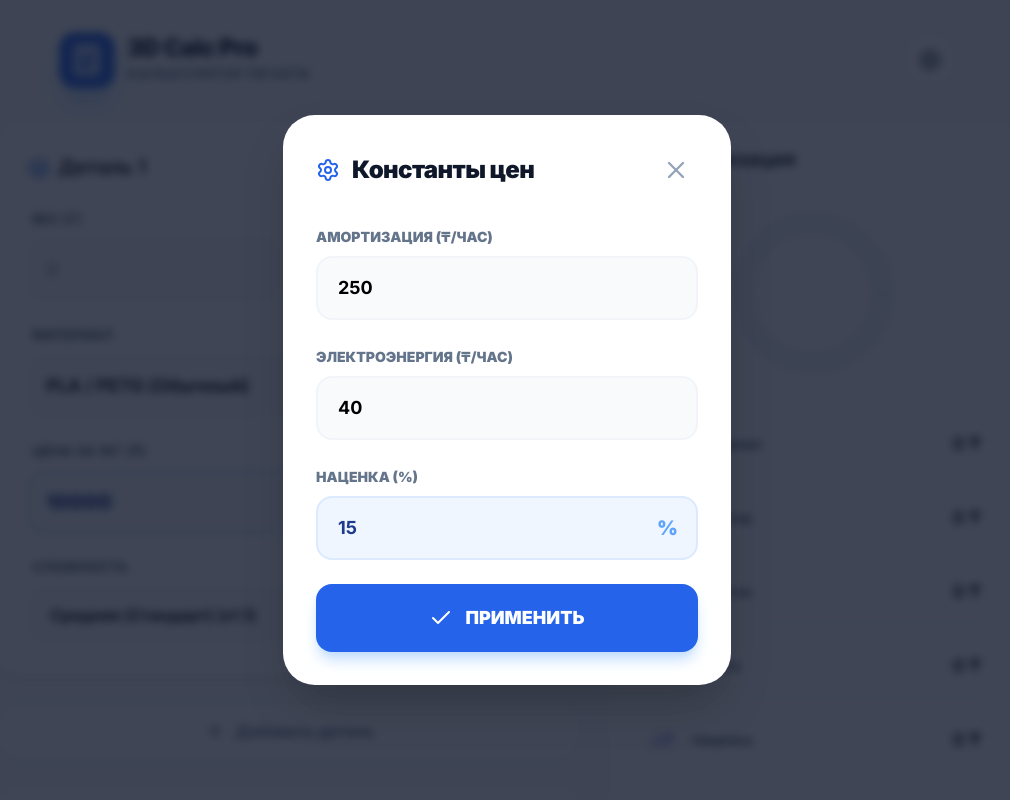
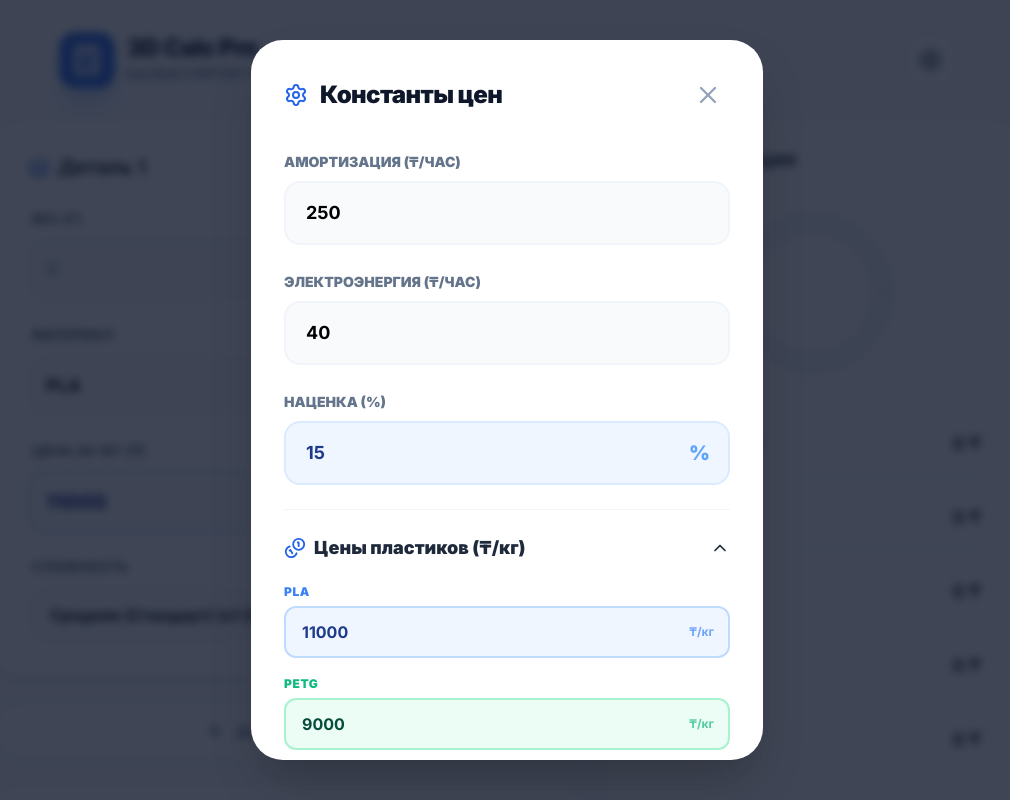
Before and after one commit to ziyadabek/3d-calc-pro, a React (Vite) app: page / in a window 1280 px wide. Both pictures are taken after a click on the button 1063 px from the left and 60 px from the top of the page. Shown: the top 800 px of the page, without its empty margins (133-1143 px from the left). Built offline with nearby package versions, Linux system fonts and the light colour scheme.

Commit message:
feat: разделить пластики на отдельные типы с индивидуальными ценами

```diff
--- a/App.tsx
+++ b/App.tsx
@@ -34,7 +34,8 @@ import {
   ComplexityLevel,
   PrintPart,
   CalcSettings,
-  CalcResults
+  CalcResults,
+  MaterialPrices
 } from './types/index';
 import { DEFAULT_MATERIALS, DEFAULT_SETTINGS, COMPLEXITY_MULTIPLIERS } from './constants/index';
 import { ResultItem } from './components/ResultItem';
@@ -47,8 +48,8 @@ const App: React.FC = () => {
       name: 'Деталь 1',
       weight: 0,
       hours: 0,
-      materialType: MaterialType.PLA_PETG,
-      materialPrice: DEFAULT_MATERIALS[MaterialType.PLA_PETG].pricePerKg,
+      materialType: MaterialType.PLA,
+      materialPrice: DEFAULT_MATERIALS[MaterialType.PLA].pricePerKg,
       complexity: ComplexityLevel.NORMAL
     }
   ]);
@@ -67,8 +68,8 @@ const App: React.FC = () => {
         name: `Деталь ${prev.length + 1}`,
         weight: 0,
         hours: 0,
-        materialType: MaterialType.PLA_PETG,
-        materialPrice: DEFAULT_MATERIALS[MaterialType.PLA_PETG].pricePerKg,
+        materialType: MaterialType.PLA,
+        materialPrice: settings.materialPrices[MaterialType.PLA],
         complexity: ComplexityLevel.NORMAL
       }
     ]);
@@ -92,7 +93,7 @@ const App: React.FC = () => {
 
       // Update price if material type changes
       if (field === 'materialType') {
-        updates.materialPrice = DEFAULT_MATERIALS[value as MaterialType].pricePerKg;
+        updates.materialPrice = settings.materialPrices[value as MaterialType];
       }
 
       return { ...p, ...updates };
--- a/components/SettingsModal.tsx
+++ b/components/SettingsModal.tsx
@@ -1,7 +1,8 @@
 
-import React from 'react';
-import { X, Check, Settings } from 'lucide-react';
-import { CalcSettings } from '../types/index';
+import React, { useState } from 'react';
+import { X, Check, Settings, ChevronDown, ChevronUp, Coins } from 'lucide-react';
+import { CalcSettings, MaterialType } from '../types/index';
+import { DEFAULT_MATERIALS } from '../constants/index';
 
 interface SettingsModalProps {
   isOpen: boolean;
@@ -10,12 +11,34 @@ interface SettingsModalProps {
   setSettings: (settings: CalcSettings) => void;
 }
 
+const MATERIAL_COLORS: Record<string, { bg: string; border: string; text: string; icon: string }> = {
+  PLA: { bg: 'bg-blue-50', border: 'border-blue-200', text: 'text-blue-900', icon: 'text-blue-500' },
+  PETG: { bg: 'bg-emerald-50', border: 'border-emerald-200', text: 'text-emerald-900', icon: 'text-emerald-500' },
+  ABS: { bg: 'bg-amber-50', border: 'border-amber-200', text: 'text-amber-900', icon: 'text-amber-500' },
+  ASA: { bg: 'bg-orange-50', border: 'border-orange-200', text: 'text-orange-900', icon: 'text-orange-500' },
+  PA_CF: { bg: 'bg-red-50', border: 'border-red-200', text: 'text-red-900', icon: 'text-red-500' },
+  TPU: { bg: 'bg-purple-50', border: 'border-purple-200', text: 'text-purple-900', icon: 'text-purple-500' },
+  CUSTOM: { bg: 'bg-slate-50', border: 'border-slate-200', text: 'text-slate-900', icon: 'text-slate-500' }
+};
+
 export const SettingsModal: React.FC<SettingsModalProps> = ({ isOpen, onClose, settings, setSettings }) => {
+  const [showPrices, setShowPrices] = useState(true);
+
   if (!isOpen) return null;
+
+  const updateMaterialPrice = (materialType: MaterialType, price: number) => {
+    setSettings({
+      ...settings,
+      materialPrices: {
+        ...settings.materialPrices,
+        [materialType]: price
+      }
+    });
+  };
 
   return (
     <div className="fixed inset-0 z-50 flex items-center justify-center p-4 bg-slate-900/80 backdrop-blur-sm transition-all">
-      <div className="bg-white rounded-[2rem] p-8 max-w-md w-full shadow-2xl border border-white/20">
+      <div className="bg-white rounded-[2rem] p-8 max-w-lg w-full shadow-2xl border border-white/20 max-h-[90vh] overflow-y-auto">
         <div className="flex justify-between items-center mb-8">
           <h3 className="text-2xl font-black text-slate-900 tracking-tight flex items-center gap-3">
             <Settings className="text-blue-600" /> Константы цен
@@ -26,6 +49,7 @@ export const SettingsModal: React.FC<SettingsModalProps> = ({ isOpen, onClose, s
         </div>
 
         <div className="space-y-6">
+          {/* General settings */}
           <div className="space-y-2">
             <label className="text-sm font-black text-slate-500 uppercase">Амортизация (₸/час)</label>
             <input
@@ -59,6 +83,45 @@ export const SettingsModal: React.FC<SettingsModalProps> = ({ isOpen, onClose, s
             </div>
           </div>
 
+          {/* Material prices section */}
+          <div className="border-t border-slate-100 pt-6">
+            <button
+              onClick={() => setShowPrices(!showPrices)}
+              className="w-full flex items-center justify-between text-lg font-black text-slate-800 mb-4 hover:text-blue-600 transition-colors"
+            >
+              <span className="flex items-center gap-2">
+                <Coins size={22} className="text-blue-600" />
+                Цены пластиков (₸/кг)
+              </span>
+              {showPrices ? <ChevronUp size={20} /> : <ChevronDown size={20} />}
+            </button>
+
+            {showPrices && (
+              <div className="space-y-3 animate-in slide-in-from-top-2">
+                {Object.entries(DEFAULT_MATERIALS).map(([key, config]) => {
+                  const materialType = key as MaterialType;
+                  const colors = MATERIAL_COLORS[key] || MATERIAL_COLORS.CUSTOM;
+                  return (
+                    <div key={key} className="space-y-1">
+                      <label className={`text-xs font-black uppercase tracking-wider ${colors.icon}`}>
+                        {config.name}
+                      </label>
+                      <div className="relative">
+                        <input
+                          type="number"
+                          value={settings.materialPrices[materialType] || 0}
+                          onChange={(e) => updateMaterialPrice(materialType, parseFloat(e.target.value) || 0)}
+                          className={`w-full pl-4 pr-16 py-3 ${colors.bg} border-2 ${colors.border} rounded-xl focus:ring-2 focus:ring-blue-200 outline-none font-bold text-base ${colors.text} transition-all`}
+                        />
+                        <span className={`absolute right-4 top-1/2 -translate-y-1/2 font-bold text-xs ${colors.icon} opacity-70`}>₸/кг</span>
+                      </div>
+                    </div>
+                  );
+                })}
+              </div>
+            )}
+          </div>
+
           <button
             onClick={onClose}
             className="w-full bg-blue-600 hover:bg-blue-700 text-white py-5 rounded-2xl font-black text-lg flex items-center justify-center gap-3 shadow-lg shadow-blue-200 transition-all mt-4"
--- a/constants/index.ts
+++ b/constants/index.ts
@@ -1,11 +1,24 @@
 
-import { MaterialType, MaterialConfig, CalcSettings, ComplexityLevel } from '../types';
+import { MaterialType, MaterialConfig, CalcSettings, ComplexityLevel, MaterialPrices } from '../types';
+
+export const DEFAULT_MATERIAL_PRICES: MaterialPrices = {
+  [MaterialType.PLA]: 11000,
+  [MaterialType.PETG]: 9000,
+  [MaterialType.ABS]: 10000,
+  [MaterialType.ASA]: 18000,
+  [MaterialType.PA_CF]: 29000,
+  [MaterialType.TPU]: 13000,
+  [MaterialType.CUSTOM]: 10000
+};
 
 export const DEFAULT_MATERIALS: Record<MaterialType, MaterialConfig> = {
-  [MaterialType.PLA_PETG]: { name: 'PLA / PETG (Обычный)', pricePerKg: 10000 },
-  [MaterialType.ABS_ASA]: { name: 'ABS / ASA (Технический)', pricePerKg: 10000 },
-  [MaterialType.PACF_TPU]: { name: 'PA-CF / TPU (Инженерный)', pricePerKg: 25000 },
-  [MaterialType.CUSTOM]: { name: 'Свой пластик', pricePerKg: 10000 }
+  [MaterialType.PLA]: { name: 'PLA', pricePerKg: DEFAULT_MATERIAL_PRICES[MaterialType.PLA], color: 'blue' },
+  [MaterialType.PETG]: { name: 'PETG', pricePerKg: DEFAULT_MATERIAL_PRICES[MaterialType.PETG], color: 'emerald' },
+  [MaterialType.ABS]: { name: 'ABS', pricePerKg: DEFAULT_MATERIAL_PRICES[MaterialType.ABS], color: 'amber' },
+  [MaterialType.ASA]: { name: 'ASA', pricePerKg: DEFAULT_MATERIAL_PRICES[MaterialType.ASA], color: 'orange' },
+  [MaterialType.PA_CF]: { name: 'PA-CF', pricePerKg: DEFAULT_MATERIAL_PRICES[MaterialType.PA_CF], color: 'red' },
+  [MaterialType.TPU]: { name: 'TPU', pricePerKg: DEFAULT_MATERIAL_PRICES[MaterialType.TPU], color: 'purple' },
+  [MaterialType.CUSTOM]: { name: 'Свой пластик', pricePerKg: DEFAULT_MATERIAL_PRICES[MaterialType.CUSTOM], color: 'slate' }
 };
 
 export const COMPLEXITY_MULTIPLIERS: Record<ComplexityLevel, { name: string, factor: number }> = {
@@ -18,5 +31,6 @@ export const COMPLEXITY_MULTIPLIERS: Record<ComplexityLevel, { name: string, fac
 export const DEFAULT_SETTINGS: CalcSettings = {
   amortizationPerHour: 250,
   electricityPerHour: 40,
-  markupPercent: 15
+  markupPercent: 15,
+  materialPrices: { ...DEFAULT_MATERIAL_PRICES }
 };
--- a/types/index.ts
+++ b/types/index.ts
@@ -1,8 +1,11 @@
 
 export enum MaterialType {
-  PLA_PETG = 'PLA_PETG',
-  ABS_ASA = 'ABS_ASA',
-  PACF_TPU = 'PACF_TPU',
+  PLA = 'PLA',
+  PETG = 'PETG',
+  ABS = 'ABS',
+  ASA = 'ASA',
+  PA_CF = 'PA_CF',
+  TPU = 'TPU',
   CUSTOM = 'CUSTOM'
 }
 
@@ -16,6 +19,7 @@ export enum ComplexityLevel {
 export interface MaterialConfig {
   name: string;
   pricePerKg: number;
+  color: string; // UI accent color class
 }
 
 export interface PrintPart {
@@ -28,11 +32,21 @@ export interface PrintPart {
   complexity: ComplexityLevel;
 }
 
+export interface MaterialPrices {
+  [MaterialType.PLA]: number;
+  [MaterialType.PETG]: number;
+  [MaterialType.ABS]: number;
+  [MaterialType.ASA]: number;
+  [MaterialType.PA_CF]: number;
+  [MaterialType.TPU]: number;
+  [MaterialType.CUSTOM]: number;
+}
 
 export interface CalcSettings {
   amortizationPerHour: number;
   electricityPerHour: number;
   markupPercent: number;
+  materialPrices: MaterialPrices;
 }
 
 export interface CalcResults {
```
